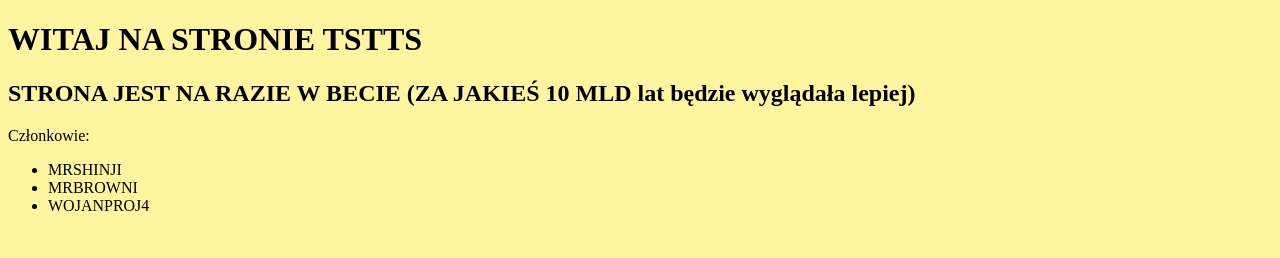
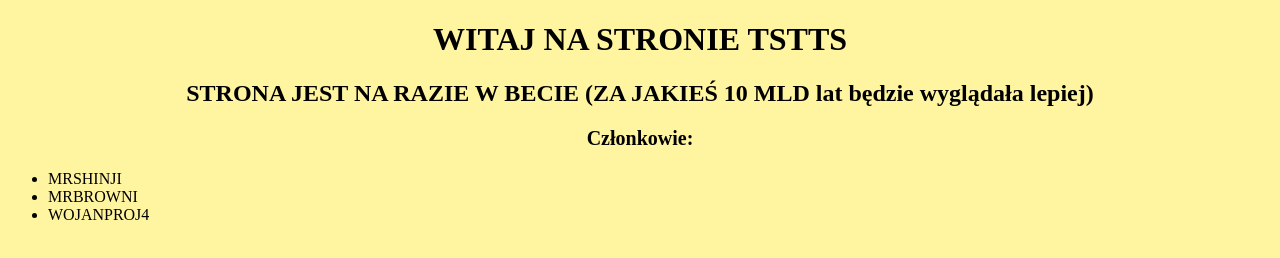
Before and after one commit to Kacik8/TSTTS, a plain HTML site: page index.html in a window 1280 px wide. Drawn offline with Linux system fonts and the light colour scheme.

Commit message:
Add files via upload

```diff
--- a/index.html
+++ b/index.html
@@ -7,8 +7,16 @@
                 font-family: poppins;
 
             }
+            p,h1,h2 {
+                align-items: center;
+                text-align: center;
+            }
             html,body {
                 background: rgb(255, 245, 160);
+            }
+            p {
+                font-size: 20px;
+                font-weight: bold;
             }
         </style>
 
```
